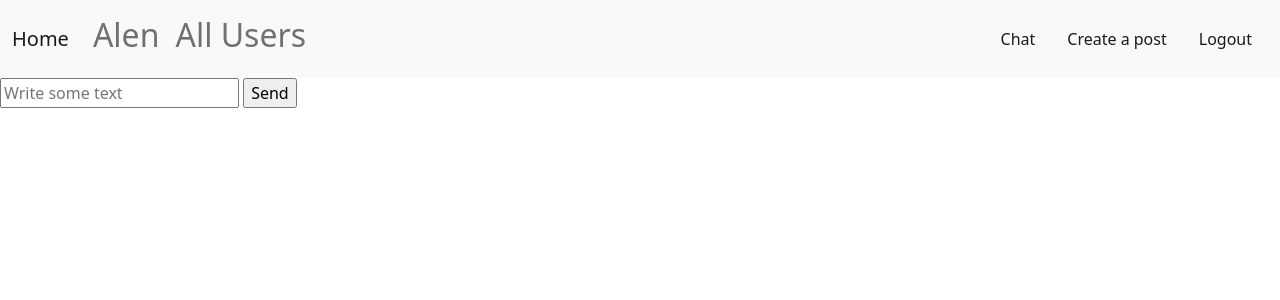
After one commit to Wirtinius/Social-Media-Quests-Platform, a Django app: page /chat/3 in a window 1280 px wide. The commit adds this page. Shown: the top 300 px of the page. Run offline with Django 4.2, Linux system fonts and the light colour scheme; a user stored in the database is signed in; data comes from the database, SQL or seed files in the repository; both versions use the stored data as it was after the commit.

Commit message:
Messages added
Added messages table and also the interface implemented to the frontend part

```diff
--- a/SocialMediaQuestPlatform/SocialMedia/admin.py
+++ b/SocialMediaQuestPlatform/SocialMedia/admin.py
@@ -1,5 +1,6 @@
 from django.contrib import admin
-from .models import User, Post
+from .models import User, Post, Chat
 # Register your models here.
 admin.site.register(User)
 admin.site.register(Post)
+admin.site.register(Chat)
--- a/SocialMediaQuestPlatform/SocialMedia/models.py
+++ b/SocialMediaQuestPlatform/SocialMedia/models.py
@@ -20,3 +20,12 @@ class Post(models.Model):
 
     def __str__(self):
         return self.post_name
+
+
+class Chat(models.Model):
+    sender = models.ForeignKey(User, on_delete=models.CASCADE, related_name='message_sender')
+    message = models.TextField()
+
+
+    def __str__(self):
+        return self.message
--- a/SocialMediaQuestPlatform/SocialMedia/templates/SocialMedia/home.html
+++ b/SocialMediaQuestPlatform/SocialMedia/templates/SocialMedia/home.html
@@ -1,6 +1,11 @@
 {% extends 'SocialMedia/base.html' %}
 {% block title %}Home Page{% endblock %}
 {% block content %}
+{% for post in request.user.post_set.all %}
+    <h2>{{post.post_name}}</h2>
+    <h3>{{post.post_description}}</h3>
+    <a href="{% url 'user-post' post.user.id %}">@{{post.user}}</a>
+{% endfor %}
 {% if user.is_authenticated %}
     {% for following in followings %}
         {% for post in following.post_set.all %}
--- a/SocialMediaQuestPlatform/SocialMedia/templates/SocialMedia/includes/navbar.html
+++ b/SocialMediaQuestPlatform/SocialMedia/templates/SocialMedia/includes/navbar.html
@@ -16,6 +16,9 @@
             </li>
 
         </ul>
+        <span class="navbar-text">
+            <a href="#" class="nav-link">Chat</a>
+        </span>
         {% if user.is_authenticated %}
             <span class="navbar-text">
                 <a href="{% url 'post-form' %}" class="nav-link">Create a post</a>
--- /dev/null
+++ b/SocialMediaQuestPlatform/SocialMedia/templates/SocialMedia/user/chat.html
@@ -0,0 +1,29 @@
+{% extends 'SocialMedia/base.html' %}
+{% block title %}Chat{% endblock %}
+{% block content %}
+<style>
+    .message {
+        display: grid;
+        grid-template-columns: 1fr 3fr 1fr;
+    }
+</style>
+<div>
+    <div class="message">
+        <div class="row">
+            {% for receiver_mes in receiver.message_sender.all %}
+                <h1>{{receiver_mes.message}}</h1>
+            {% endfor %}
+        </div>
+        <div class="row">
+        {% for sender_mes in sender.message_sender.all %}
+                <h1>{{sender_mes.message}}</h1>
+        {% endfor %}
+        </div>
+    </div>
+    <form method="post" action="">
+        {% csrf_token %}
+        <input type="text" name="message" placeholder="Write some text">
+        <input type="submit" value="Send">
+    </form>
+</div>
+{% endblock %}
--- a/SocialMediaQuestPlatform/SocialMedia/templates/SocialMedia/user/post_form.html
+++ b/SocialMediaQuestPlatform/SocialMedia/templates/SocialMedia/user/post_form.html
@@ -13,7 +13,7 @@
         {% for message in messages %}
             <div class="alert alert-danger" role="alert">
                 <ul>
-                    <li{% if message.tags %} class="{{ message.tags }}"{% endif %}>{{ message }}</li>
+                    <li {% if message.tags %} class="{{ message.tags }}"{% endif %}>{{ message }}</li>
                 </ul>
             </div>
         {% endfor %}
--- a/SocialMediaQuestPlatform/SocialMedia/templates/SocialMedia/user/posts_user.html
+++ b/SocialMediaQuestPlatform/SocialMedia/templates/SocialMedia/user/posts_user.html
@@ -35,6 +35,9 @@
                 <button type="button" class="btn btn-danger" onclick="window.location.href='{% url 'unfollow' user_post.id %}'" >Unfollow</button>
             {% endif %}
         {% endif %}
+        {% if request.user.id != user_post.id %}
+            <h3><a href="{% url 'chat' user_post.id %}">Message</a></h3>
+        {% endif %}
     </div>
 </div>
 {% endblock %}
--- a/SocialMediaQuestPlatform/SocialMedia/urls.py
+++ b/SocialMediaQuestPlatform/SocialMedia/urls.py
@@ -19,5 +19,8 @@ urlpatterns = [
 
     # Follow
     path("follow/<str:pk>", follow, name="follow"),
-    path("unfollow/<str:pk>", unfollow, name="unfollow")
+    path("unfollow/<str:pk>", unfollow, name="unfollow"),
+
+    #Chat
+    path("chat/<str:pk>", message, name="chat")
 ]
--- a/SocialMediaQuestPlatform/SocialMedia/views.py
+++ b/SocialMediaQuestPlatform/SocialMedia/views.py
@@ -1,5 +1,5 @@
 from django.shortcuts import render, redirect
-from .models import User, Post
+from .models import User, Post, Chat
 from django.contrib.auth import authenticate, login, logout
 from django.contrib.auth.hashers import make_password, check_password
 from django.contrib import messages
@@ -165,3 +165,18 @@ def unfollow(request, pk):
     follower.following.remove(following)
     following.follower.remove(follower)
     return redirect('home')
+
+
+# Chat
+@login_required(login_url='login')
+def message(request, pk):
+    sender = request.user
+    receiver = User.objects.get(id=pk)
+    message = request.POST.get('message')
+    if request.method == 'POST':
+        Chat.objects.create(sender=sender, message=message)
+    context={
+        'sender': sender,
+        'receiver': receiver,
+             }
+    return render(request,'SocialMedia/user/chat.html', context=context)
```
Also changed, not shown: SocialMediaQuestPlatform/SocialMedia/migrations/0008_chat.py (added), SocialMediaQuestPlatform/SocialMedia/migrations/0009_remove_chat_receiver.py (added), SocialMediaQuestPlatform/db.sqlite3.
